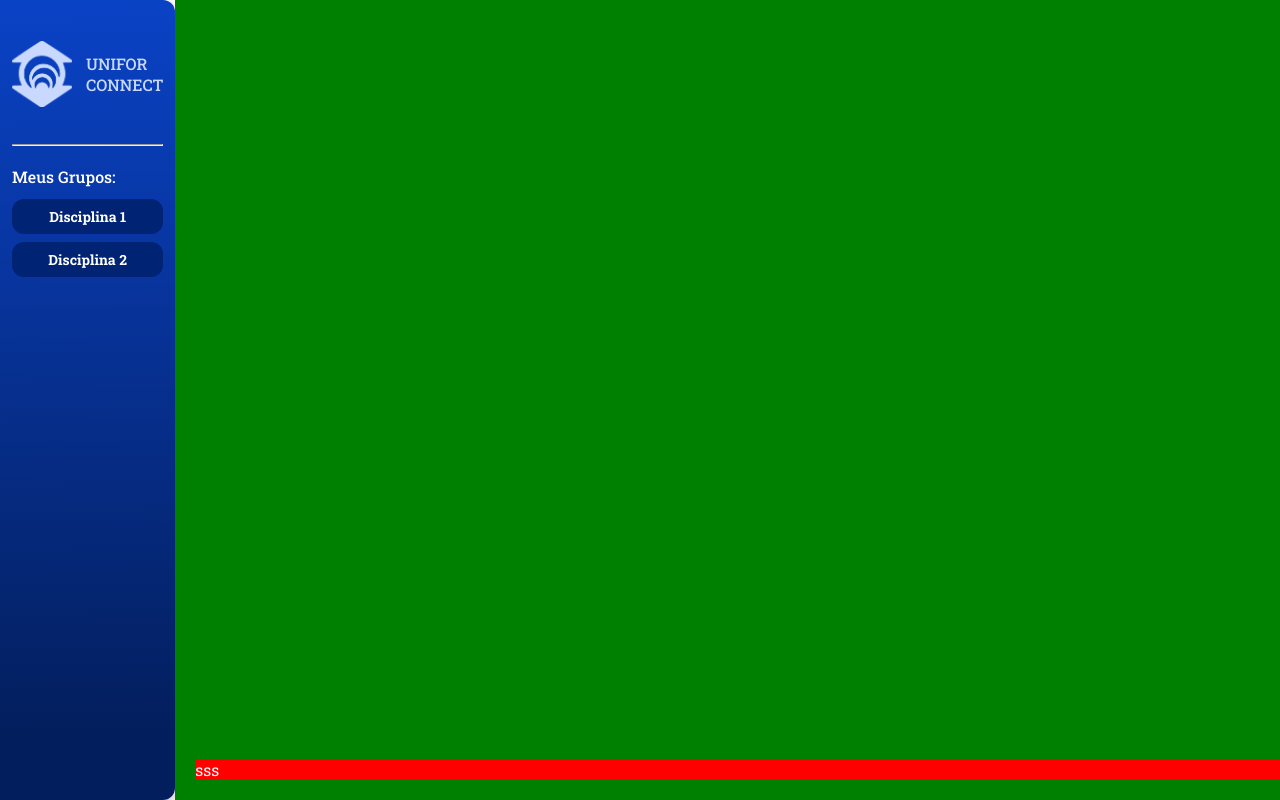
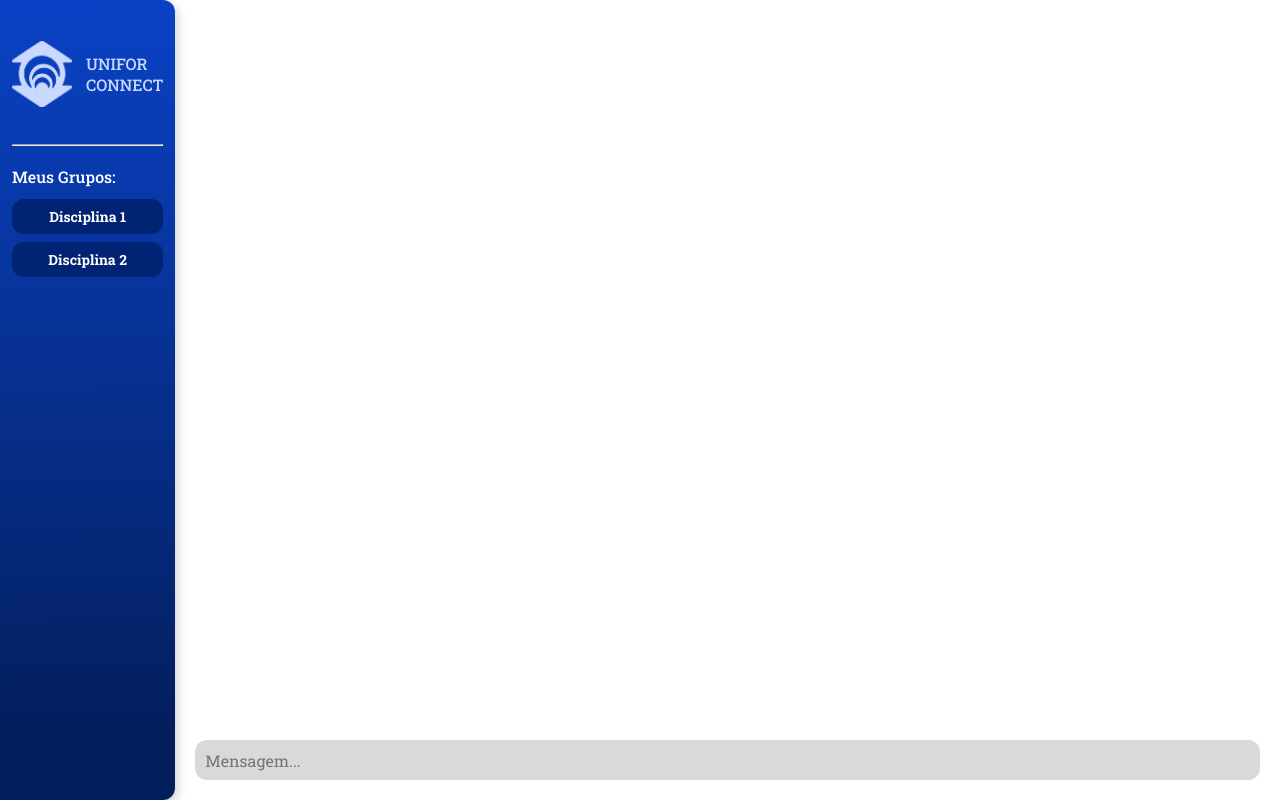
Before and after one commit to MorganaRamos/unifor-conect, a React (Vite) app: page /chat in a window 1280 px wide. Built offline with nearby package versions, Linux system fonts and the light colour scheme.

Commit message:
ajuste de campo input

```diff
--- a/src/pages/ChatPage/index.jsx
+++ b/src/pages/ChatPage/index.jsx
@@ -49,8 +49,7 @@ export function ChatPage() {
         <MenuGrupos />
         <Area>
           <AreaMessage>
-            sss
-            {/* <BoxMessage placeholder="Mensagem..." /> */}
+            <BoxMessage placeholder="Mensagem..." />
           </AreaMessage>
         </Area>
       </StyledRoutesPageContainer>
--- a/src/pages/ChatPage/styles.js
+++ b/src/pages/ChatPage/styles.js
@@ -8,11 +8,9 @@ export const StyledRoutesPageContainer = styled.div`
 
 export const Area = styled.div`
   display: flex;
-  /* flex-direction: column; */
+  align-items: flex-end;
   width: 100%;
   height: 100vh;
-  align-items: center;
-  background: green;
 `;
 
 export const AreaMessage = styled.div`
@@ -20,10 +18,6 @@ export const AreaMessage = styled.div`
 
   width: 100%;
   margin: 20px;
-
-  position: fixed;
-  bottom: 0;
-  background: red;
 `;
 
 export const BoxMessage = styled.input`
@@ -37,9 +31,4 @@ export const BoxMessage = styled.input`
   border-radius: 12px;
 
   color: #5c5c5c;
-
-  ::placeholder {
-    /* color: #5c5c5c; */
-    color: red;
-  }
 `;
```
Also changed, not shown: src/components/Message/index.jsx (added, +35 -0 lines).
